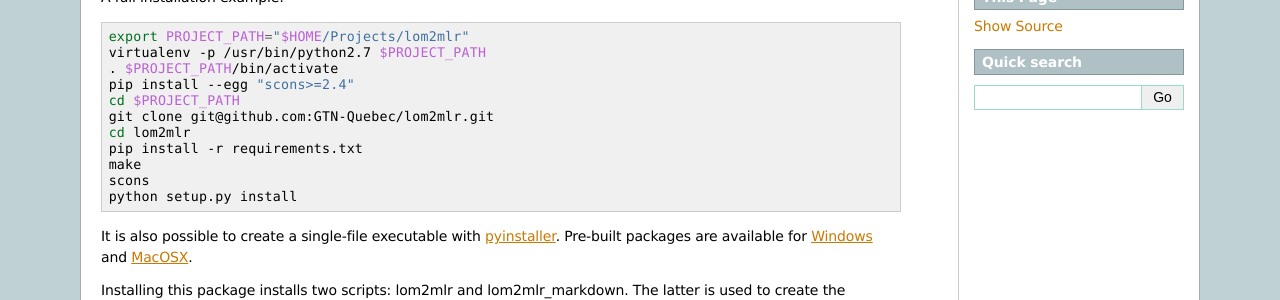
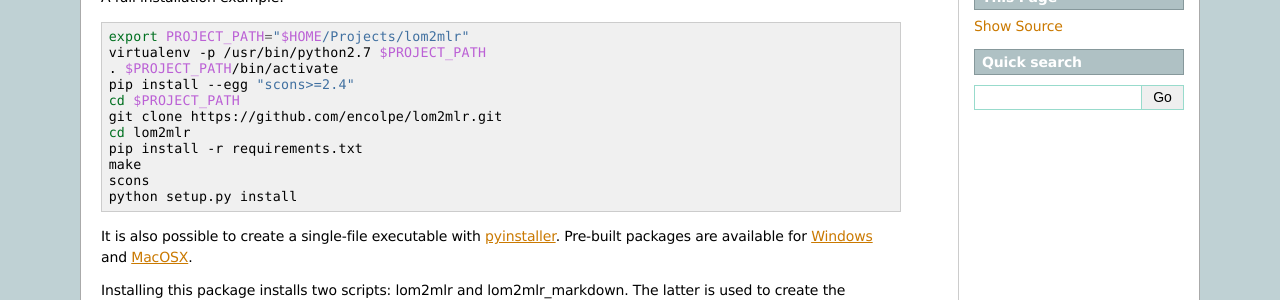
Before and after one commit to GTN-Quebec/lom2mlr, a Sphinx documentation site: the page built from docs/installing.rst, in a window 1280 px wide. Shown: the part 295-595 px from the top of the page. Built offline with Sphinx 7.4.7, drawn with Linux system fonts in a browser that asks for light colours.

Commit message:
Changes the download adress to Encolpe Branch.

```diff
--- a/docs/installing.rst
+++ b/docs/installing.rst
@@ -25,7 +25,7 @@ A full installation example:
   . $PROJECT_PATH/bin/activate
   pip install --egg "scons>=2.4"
   cd $PROJECT_PATH
-  git clone git@github.com:GTN-Quebec/lom2mlr.git
+  git clone https://github.com/encolpe/lom2mlr.git
   cd lom2mlr
   pip install -r requirements.txt
   make
```
